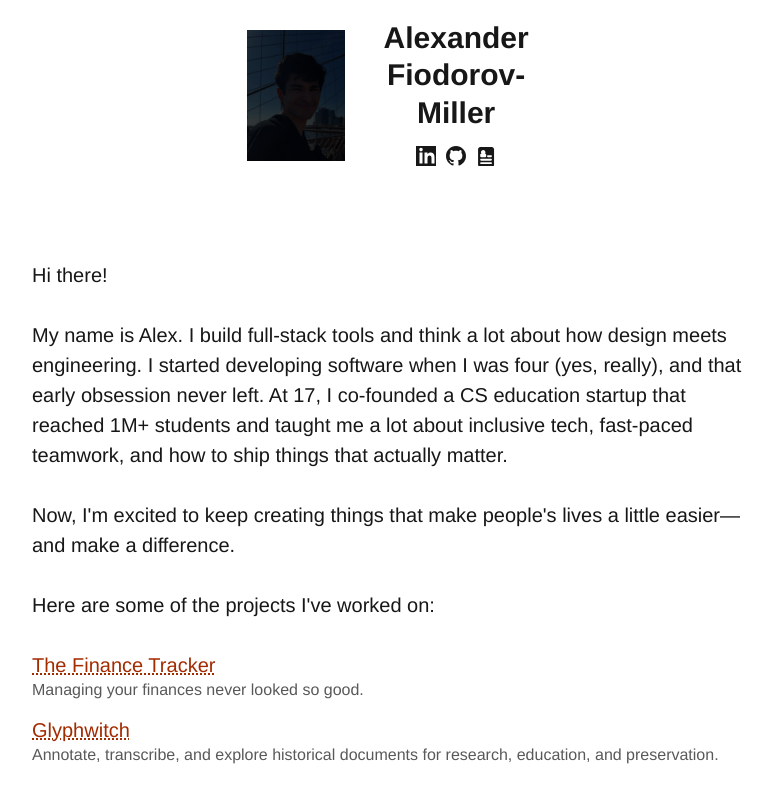
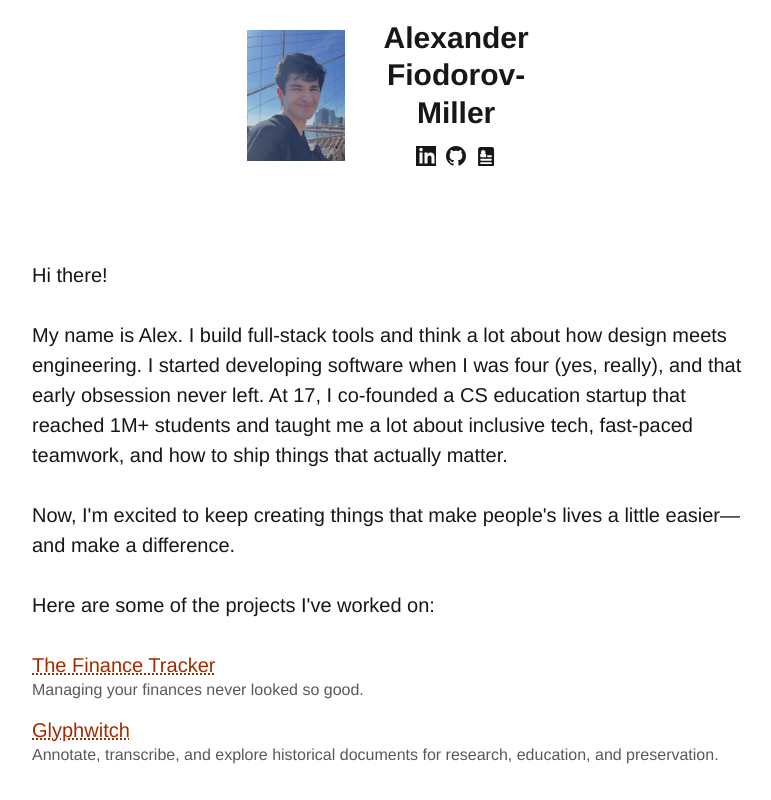
Before and after one commit to alexfiodorov02/alexf.pro, a Next.js app: page / in a window 1280 px wide. Shown: the whole page, without its empty margins (243-1014 px from the left). Built offline with nearby package versions, Linux system fonts and the light colour scheme.

Commit message:
Now using webp for faster load time

```diff
--- a/app/components/AuthorSection.tsx
+++ b/app/components/AuthorSection.tsx
@@ -30,7 +30,7 @@ const AuthorSection: FC = () => {
         aria-label={`Visit ${authorData.name}'s personal website`}
       >
         <Image
-          src="/assets/Alex2.jpg"
+          src="/assets/Alex2.webp"
           alt={`${authorData.name} — Full-stack software engineer`}
           width={200}
           height={200}
--- a/app/layout.tsx
+++ b/app/layout.tsx
@@ -19,11 +19,11 @@ export const metadata: Metadata = {
       'Explore the work of Alexander Fiodorov-Miller — a software engineer blending thoughtful design, CS education roots, and full-stack expertise into impactful digital experiences.',
     images: [
       {
-        url: '/assets/Alex2.jpg',
-        width: 1200,
-        height: 630,
+        url: '/assets/Alex2.webp',
+        width: 500,
+        height: 667,
         alt: 'Alexander Fiodorov-Miller',
-        type: 'image/jpeg',
+        type: 'image/webp',
       },
     ],
   },
@@ -55,7 +55,7 @@ export default function RootLayout({
             '@type': 'Person',
             name: 'Alexander Fiodorov-Miller',
             url: 'https://alexf.pro',
-            image: 'https://alexf.pro/assets/Alex2.jpg',
+            image: 'https://alexf.pro/assets/Alex2.webp',
             sameAs: [
               'https://github.com/alexfiodorov02',
               'https://linkedin.com/in/alexfiodorov02',
```
Also changed, not shown: public/assets/Alex2.webp (added).
